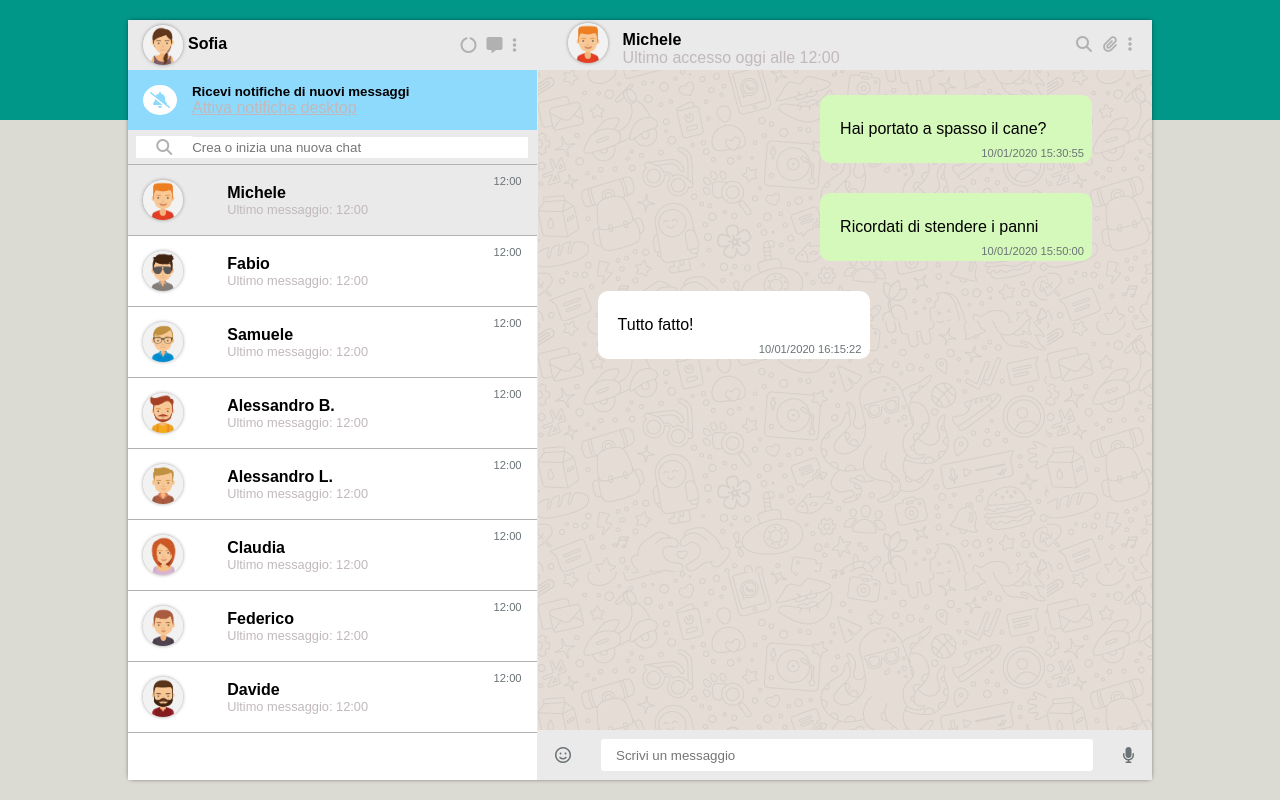
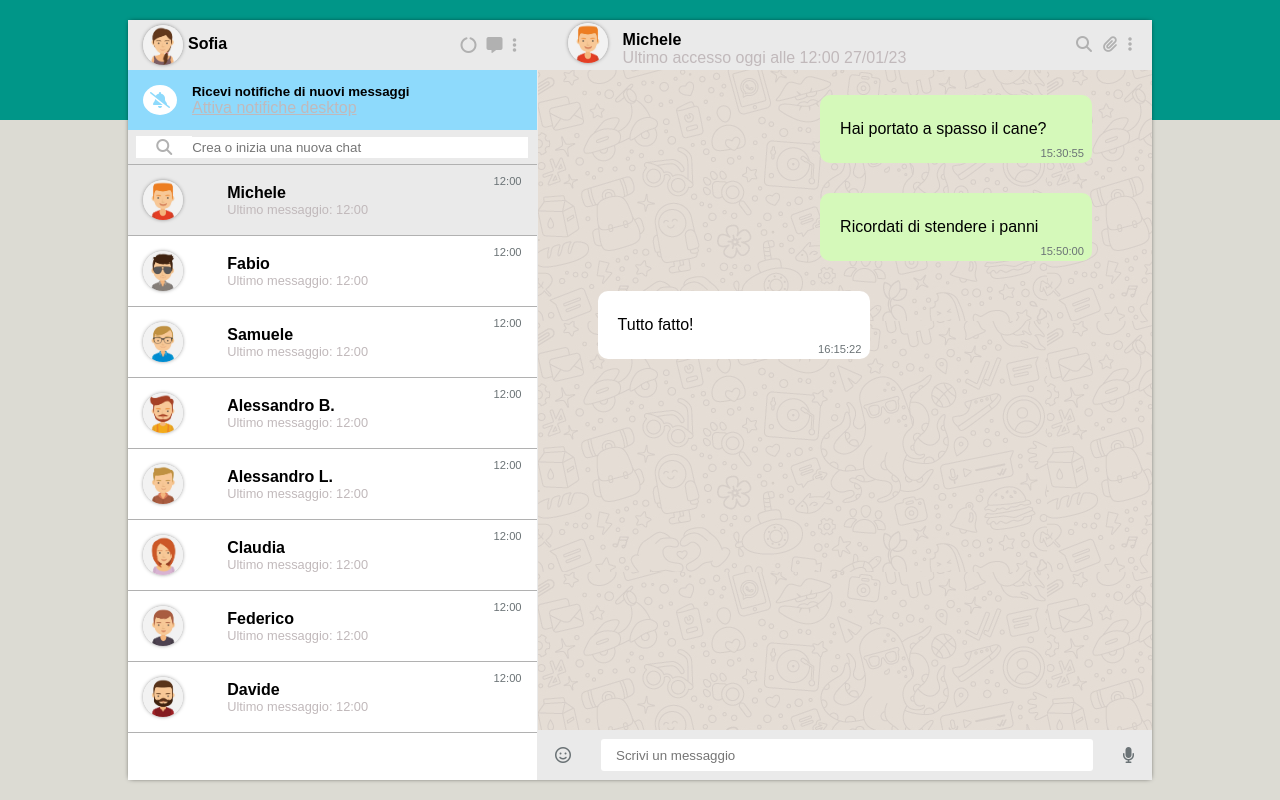
Before and after one commit to Jaskett/vue-boolzapp, a plain HTML site: page index.html in a window 1280 px wide. Drawn offline with nearby package versions, Linux system fonts and the light colour scheme.

Commit message:
Inizio Milestone 3

```diff
--- a/css/style.css
+++ b/css/style.css
@@ -17,6 +17,10 @@
 
 .d-flex {
     display: flex;
+}
+
+.override-MQ {
+    display: block!important;
 }
 
 .d-none {
--- a/index.html
+++ b/index.html
@@ -55,21 +55,16 @@
 
             <div id="wrapper-contacts">
                 <ul class="h-100">
-                    <li v-for="(contact, index) in contacts" class="contact flex-al_c-between" @click="moveActive(index)">
+                    <li v-for="(contact, index) in contacts" class="contact flex-al_c-between" @click="moveActive(index), viewMessage()">
                         <img :src="'img/avatar' + contacts[index].avatar + '.jpg'" :alt="'Avatar' + '' + contacts[index].name">
                         <div class="contact-info">
                             <h4>{{ contacts[index].name }}</h4>
                             <p>Ultimo messaggio: {{ lastMessageTime }}</p>
 
-                            <!-- Ultimo messaggio -->
-                            <!-- <span v-for="(data, index) in contact.messages[index]">
-                                {{ data }}
-                            </span> -->
-
-                            <!-- Data messaggio -->
-                            <!-- <span v-for="(data, index) in contact.messages">
-                                {{data.date}}
-                            </span> -->
+                            <!-- Ultimo messaggio ML5 -->
+                            <!--<p v-for="(data, index) in contact.messages[index]">
+                                {{data}}
+                            </p> -->
                         </div>
 
                         <div class="date">{{ lastMessageTime }}</div>
@@ -86,7 +81,7 @@
                     <div class="contact-info d-in-block">
                         <h4>{{ contacts[activeChatIndex].name }}</h4>
 
-                        <p>Ultimo accesso oggi alle {{ lastMessageTime }}</p>
+                        <p>Ultimo accesso oggi alle {{ lastMessageTime }} {{ lastMessageDate }}</p>
                     </div>
                 </div>
 
@@ -102,7 +97,7 @@
                     <li :class="(item.status == 'sent') ? 'sent' : 'received'" class="message">
                         <div>{{ item.message }}</div>
 
-                        <span class="date">{{ item.date }}</span>
+                        <span class="date">{{ item.hour }}</span>
                     </li>
                 </ul>
             </main>
@@ -110,9 +105,9 @@
             <footer id="app-footer" class="d-flex align-center w-100">
                 <i class="fa-regular fa-face-smile"></i>
 
-                <input id="textMessage" type="text" class="no-border" placeholder="Scrivi un messaggio" v-model="txtInput">
+                <input id="textMessage" type="text" class="no-border" placeholder="Scrivi un messaggio" v-model="txtInput" @keypress.enter="pushMessage()">
 
-                <button id="send-message-btn" class="no-border" :class=" (txtInput == '') ? 'd-none' : '' " @click="">
+                <button id="send-message-btn" class="no-border" :class=" (txtInput == '') ? 'd-none' : '' " @click="pushMessage()">
                     <i class="fa-solid fa-paper-plane"></i>
                 </button>
 
--- a/js/scripts.js
+++ b/js/scripts.js
@@ -4,6 +4,7 @@ createApp({
     data() {
         return {
             isSent: '',
+            lastMessageDate: '27/01/23',
             lastMessageTime: '12:00',
             activeChatIndex: 0,
             activeChatIndexImg: this.activeChatIndex +  1,
@@ -16,17 +17,20 @@ createApp({
                     hidden: false,
                     messages: [
                         {
-                            date: '10/01/2020 15:30:55',
+                            date: '10/01/2020',
+                            hour: '15:30:55',
                             message: 'Hai portato a spasso il cane?',
                             status: 'sent'
                         },
                         {
-                            date: '10/01/2020 15:50:00',
+                            date: '10/01/2020',
+                            hour: '15:50:00',
                             message: 'Ricordati di stendere i panni',
                             status: 'sent'
                         },
                         {
-                            date: '10/01/2020 16:15:22',
+                            date: '10/01/2020',
+                            hour: '16:15:22',
                             message: 'Tutto fatto!',
                             status: 'received'
                         }
@@ -38,17 +42,20 @@ createApp({
                     hidden: false,
                     messages: [
                         {
-                            date: '20/03/2020 16:30:00',
+                            date: '20/03/2020',
+                            hour: '16:30:00',
                             message: 'Ciao come stai?',
                             status: 'sent'
                         },
                         {
-                            date: '20/03/2020 16:30:55',
+                            date: '20/03/2020',
+                            hour: '16:30:55',
                             message: 'Bene grazie! Stasera ci vediamo?',
                             status: 'received'
                         },
                         {
-                            date: '20/03/2020 16:35:00',
+                            date: '20/03/2020',
+                            hour: '16:35:00',
                             message: 'Mi piacerebbe ma devo andare a fare la spesa.',
                             status: 'sent'
                         }
@@ -60,17 +67,20 @@ createApp({
                     hidden: false,
                     messages: [
                         {
-                            date: '28/03/2020 10:10:40',
+                            date: '28/03/2020',
+                            hour: '10:10:40',
                             message: 'La Marianna va in campagna',
                             status: 'received'
                         },
                         {
-                            date: '28/03/2020 10:20:10',
+                            date: '28/03/2020',
+                            hour: '10:20:10',
                             message: 'Sicuro di non aver sbagliato chat?',
                             status: 'sent'
                         },
                         {
-                            date: '28/03/2020 16:15:22',
+                            date: '28/03/2020',
+                            hour: '16:15:22',
                             message: 'Ah scusa!',
                             status: 'received'
                         }
@@ -82,12 +92,14 @@ createApp({
                     hidden: false,
                     messages: [
                         {
-                            date: '10/01/2020 15:30:55',
+                            date: '10/01/2020',
+                            hour: '15:30:55',
                             message: 'Lo sai che ha aperto una nuova pizzeria?',
                             status: 'sent'
                         },
                         {
-                            date: '10/01/2020 15:50:00',
+                            date: '10/01/2020',
+                            hour: '15:50:00',
                             message: 'Si, ma preferirei andare al cinema',
                             status: 'received'
                         }
@@ -99,12 +111,14 @@ createApp({
                     hidden: false,
                     messages: [
                         {
-                            date: '10/01/2020 15:30:55',
+                            date: '10/01/2020',
+                            hour: '15:30:55',
                             message: 'Ricordati di chiamare la nonna',
                             status: 'sent'
                         },
                         {
-                            date: '10/01/2020 15:50:00',
+                            date: '10/01/2020',
+                            hour: '15:50:00',
                             message: 'Va bene, stasera la sento',
                             status: 'received'
                         }
@@ -116,17 +130,20 @@ createApp({
                     hidden: false,
                     messages: [
                         {
-                            date: '10/01/2020 15:30:55',
+                            date: '10/01/2020',
+                            hour: '15:30:55',
                             message: 'Ciao Claudia, hai novità?',
                             status: 'sent'
                         },
                         {
-                            date: '10/01/2020 15:50:00',
+                            date: '10/01/2020',
+                            hour: '15:50:00',
                             message: 'Non ancora',
                             status: 'received'
                         },
                         {
-                            date: '10/01/2020 15:51:00',
+                            date: '10/01/2020',
+                            hour: '15:51:00',
                             message: 'Nessuna nuova, buona nuova',
                             status: 'sent'
                         }
@@ -138,12 +155,14 @@ createApp({
                     hidden: false,
                     messages: [
                         {
-                            date: '10/01/2020 15:30:55',
+                            date: '10/01/2020',
+                            hour: '15:30:55',
                             message: 'Fai gli auguri a Martina che è il suo compleanno!',
                             status: 'sent'
                         },
                         {
-                            date: '10/01/2020 15:50:00',
+                            date: '10/01/2020',
+                            hour: '15:50:00',
                             message: 'Grazie per avermelo ricordato, le scrivo subito!',
                             status: 'received'
                         }
@@ -155,17 +174,20 @@ createApp({
                     hidden: false,
                     messages: [
                         {
-                            date: '10/01/2020 15:30:55',
+                            date: '10/01/2020',
+                            hour: '15:30:55',
                             message: 'Ciao, andiamo a mangiare la pizza stasera?',
                             status: 'received'
                         },
                         {
-                            date: '10/01/2020 15:50:00',
+                            date: '10/01/2020',
+                            hour: '15:50:00',
                             message: 'No, l\'ho già mangiata ieri, ordiniamo sushi!',
                             status: 'sent'
                         },
                         {
-                            date: '10/01/2020 15:51:00',
+                            date: '10/01/2020',
+                            hour: '15:51:00',
                             message: 'OK!!',
                             status: 'received'
                         }
@@ -184,7 +206,6 @@ createApp({
             listContact[this.activeChatIndex].classList.remove('selected-contact');
             this.activeChatIndex = index;
             listContact[this.activeChatIndex].classList.add('selected-contact');
-            // this.isAddClass = true;
             console.log(`Il contatto attivo è: ${this.activeChatIndex}`);
         },
         hide() {
@@ -201,6 +222,27 @@ createApp({
                     }
                 }
             }
+        },
+        pushMessage() {
+            let msg = this.txtInput;
+            let newM = {
+                date: '?',
+                hour: this.lastMessageTime,
+                message: msg,
+                status: 'sent'
+            }
+            this.txtInput = '';
+            this.contacts[this.activeChatIndex].messages.push(newM);
+            setTimeout(this.pushMessageResp, 1000);
+        },
+        pushMessageResp() {
+            let newR = {
+                date: this.lastMessageDate,
+                hour: this.lastMessageTime,
+                message: 'Ok',
+                status: 'received'
+            }
+            this.contacts[this.activeChatIndex].messages.push(newR);
         }
     }
 }).mount('#container-app');
```
